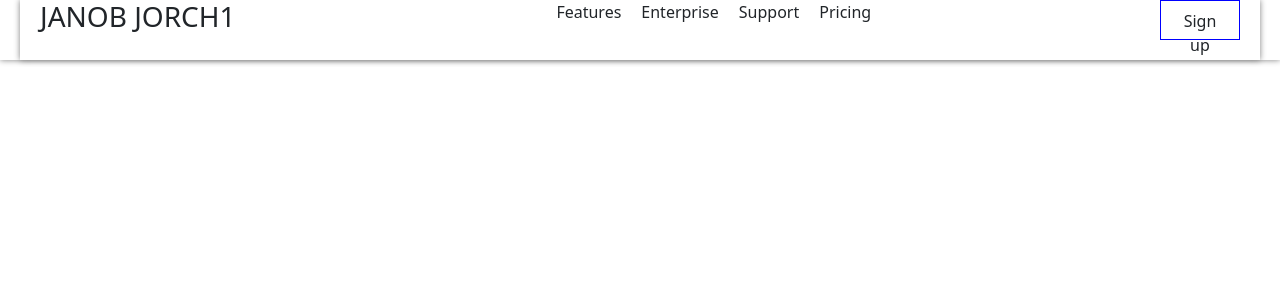
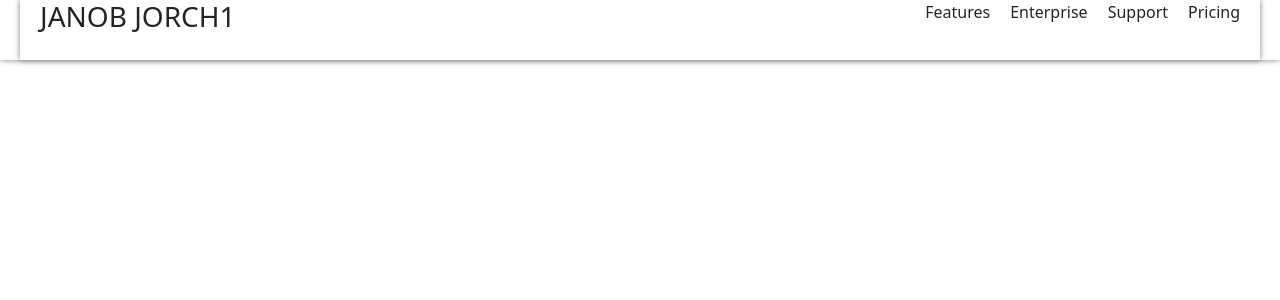
Before and after one commit to Juratbekdasturchi/loyihaffff, a React (Create React App) app: page / in a window 1280 px wide. Shown: the top 300 px of the page. Built offline with nearby package versions, Linux system fonts and the light colour scheme.

Commit message:
Save new commit

```diff
--- a/src/App.js
+++ b/src/App.js
@@ -14,7 +14,7 @@ function App() {
             <li>Pricing</li>
 
           </ul>
-        <button className="btn0"><a className="btn" href="#">Sign up</a></button>
+
         </header>
         {/* <img src={logo} className="App-logo" alt="logo" /> */}
         {/* <p>
```
